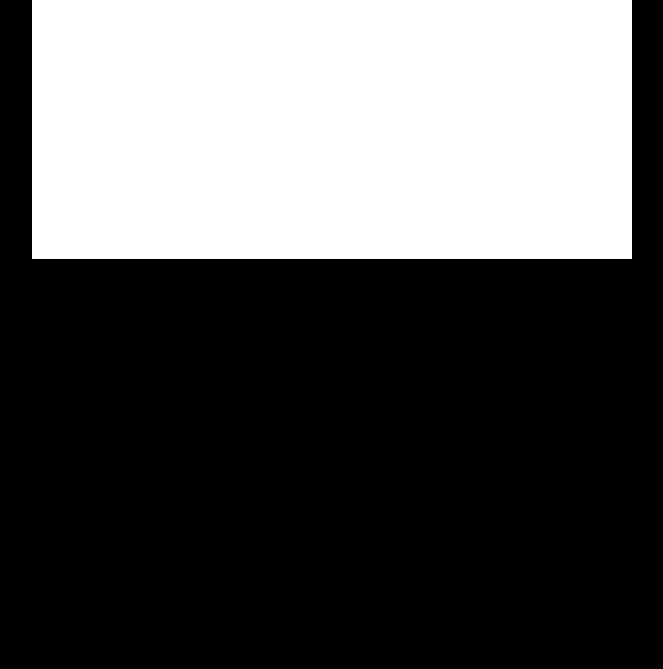
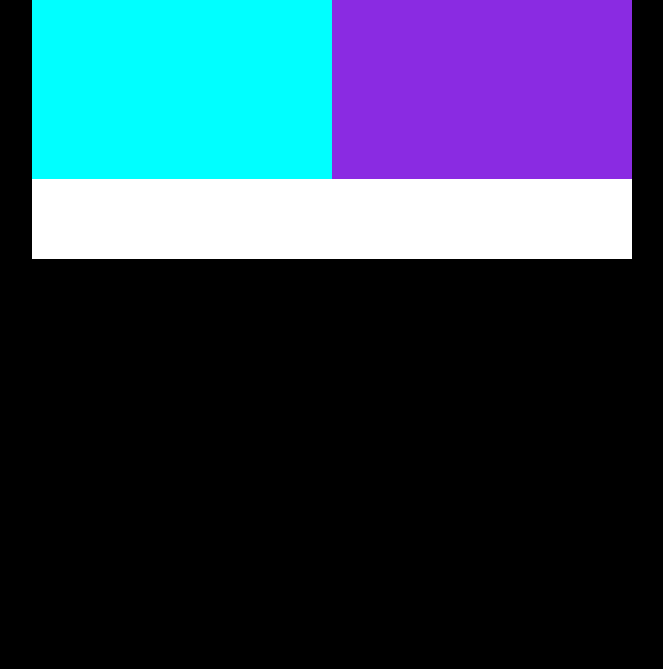
Before and after one commit to ljavierrodriguez/digital-postcard-git, a plain HTML site: page index.html in a window 1280 px wide. Shown: the part 131-800 px from the top of the page, without its empty margins (308-971 px from the left). Drawn offline with Linux system fonts and the light colour scheme.

Commit message:
Postcard Columna Izquierda y Derecha

```diff
--- a/css/style.css
+++ b/css/style.css
@@ -15,7 +15,6 @@ body {
 .postcard .postcard-header {
     width: 100%;
     height: 80px;
-    background-color: gray;
 }
 
 .postcard .postcard-header .header {
@@ -37,3 +36,23 @@ body {
     margin: 5px 10px;
     float: right;
 }
+
+
+.postcard .postcard-body {
+    width: 100%;
+    height: 190px;
+}
+
+.postcard .postcard-body .postcard-column-left {
+    width: 50%;
+    height: 190px;
+    float: left;
+    background-color: aqua;
+}
+
+.postcard .postcard-body .postcard-column-right {
+    width: 50%;
+    height: 190px;
+    float: right;
+    background-color: blueviolet;
+}
--- a/index.html
+++ b/index.html
@@ -16,6 +16,14 @@
                 <img src="./img/4geeks.png" alt="logo">
             </div>
         </div>
+        <div class="postcard-body">
+            <div class="postcard-column-left">
+
+            </div>
+            <div class="postcard-column-right">
+
+            </div>
+        </div>
     </div>
 </body>
 </html>
```
